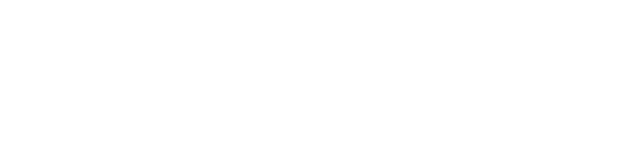
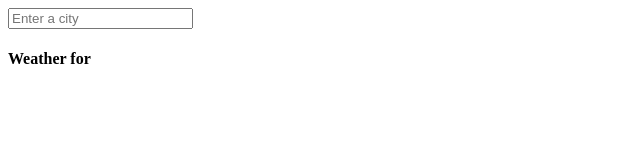
Before and after one commit to DjebbZ/ng-newsletter, a website: page directives.html in a window 1280 px wide. Shown: the whole page, without its empty margins (0-640 px from the left). Drawn offline with nearby package versions, Linux system fonts and the light colour scheme.

Commit message:
Add a requirement and a model to the directive, taken from an input

```diff
--- a/directives.html
+++ b/directives.html
@@ -5,7 +5,8 @@
     <title>NG-Newsletter Directives</title>
 </head>
 <body>
-
+    <input type="text" ng-model="city" placeholder="Enter a city">
+    <div ng-sparkline ng-model="city"></div>
     <script src="bower_components/angular/angular.js"></script>
     <script src="js/directives.js"></script>
 </body>
--- a/js/directives.js
+++ b/js/directives.js
@@ -2,6 +2,10 @@ angular.module('directives', [])
     .directive('ngSparkline', function() {
         return {
             restrict: 'AECM',
+            require: '^ngModel',
+            scope: {
+                ngModel: '='
+            },
             templateUrl: 'views/ng-sparkline.html'
         }
     })
--- a/views/ng-sparkline.html
+++ b/views/ng-sparkline.html
@@ -1 +1,3 @@
-<div class="sparkline"></div>
+<div class="sparkline">
+    <h4>Weather for {{ ngModel }}</h4>
+</div>
```
